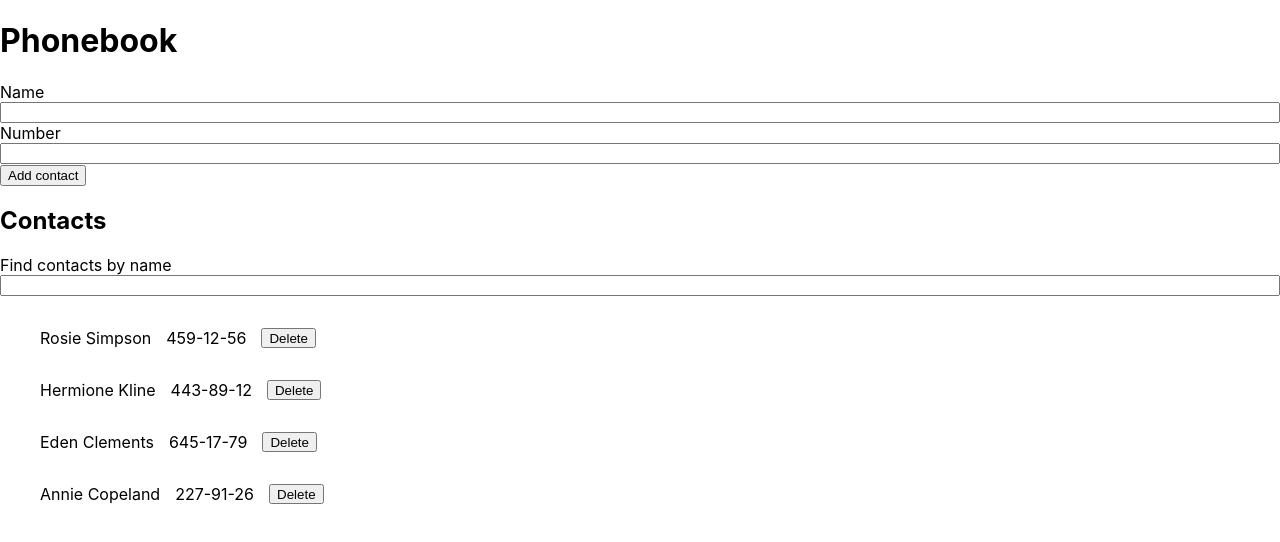
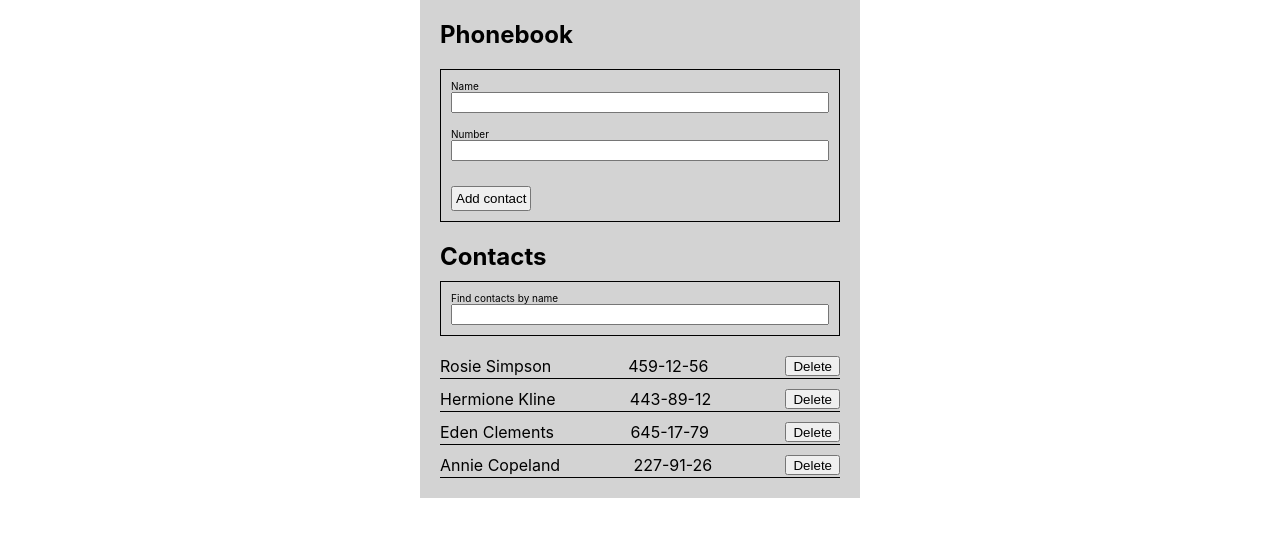
Before and after one commit to MaksymChuraiev/goit-react-hw-02-phonebook, a React (Create React App) app: page / in a window 1280 px wide. Shown: the top 542 px of the page. Built offline with nearby package versions, Linux system fonts and the light colour scheme.

Commit message:
add formik

```diff
--- a/src/components/App.jsx
+++ b/src/components/App.jsx
@@ -1,4 +1,5 @@
-import { Component } from 'react';
+import React, { Component } from 'react';
+import { ContactSection } from './ContactSection/ContactSection.styled';
 import { ContactForm } from './ContactForm/ContactForm';
 import { ContactList } from './ContactList/ContactList';
 import { ContactFilter } from './ContactFilter/ContactFilter';
@@ -23,9 +24,18 @@ export class App extends Component {
       number,
     };
 
-    this.setState(({ contacts }) => ({
-      contacts: [contact, ...contacts],
-    }));
+    this.setState(({ contacts }) => {
+      if (
+        contacts.some(
+          contact => contact.name.toLowerCase() === name.toLowerCase()
+        )
+      ) {
+        return alert(`${name} is already in contacts.`);
+      }
+      return {
+        contacts: [contact, ...contacts],
+      };
+    });
   };
 
   getContactsList = () => {
@@ -48,19 +58,17 @@ export class App extends Component {
   };
 
   render() {
+    const { filter } = this.state;
     return (
-      <>
+      <ContactSection>
         <ContactForm onSubmit={this.addContact} />
         <ContactTitle>Contacts</ContactTitle>
-        <ContactFilter
-          value={this.state.filter}
-          onChange={this.filterContact}
-        />
+        <ContactFilter value={filter} onChange={this.filterContact} />
         <ContactList
           contacts={this.getContactsList}
-          deleteContact={this.deleteContact}
+          onDeleteContact={this.deleteContact}
         ></ContactList>
-      </>
+      </ContactSection>
     );
   }
 }
--- a/src/components/ContactFilter/ContactFilter.jsx
+++ b/src/components/ContactFilter/ContactFilter.jsx
@@ -1,4 +1,5 @@
 import React from 'react';
+import PropTypes from 'prop-types';
 import { ContactFilterLabel, ContactFilterInput } from './ContactFilter.styled';
 
 export const ContactFilter = ({ value, onChange }) => {
@@ -14,3 +15,8 @@ export const ContactFilter = ({ value, onChange }) => {
     </ContactFilterLabel>
   );
 };
+
+ContactFilter.propTypes = {
+  value: PropTypes.string.isRequired,
+  onChange: PropTypes.func.isRequired,
+};
--- a/src/components/ContactFilter/ContactFilter.styled.jsx
+++ b/src/components/ContactFilter/ContactFilter.styled.jsx
@@ -3,5 +3,9 @@ import styled from '@emotion/styled';
 export const ContactFilterLabel = styled.label`
   display: flex;
   flex-direction: column;
+  font-size: 10px;
+  margin-top: 10px;
+  border: solid 1px #000;
+  padding: 10px;
 `;
 export const ContactFilterInput = styled.input``;
--- a/src/components/ContactForm/ContactForm.jsx
+++ b/src/components/ContactForm/ContactForm.jsx
@@ -1,5 +1,5 @@
-import { Component } from 'react';
-import { Formik } from 'formik';
+// import { Component } from 'react';
+import { Formik, ErrorMessage } from 'formik';
 import * as Yup from 'yup';
 
 import {
@@ -8,6 +8,7 @@ import {
   FormLabel,
   FormInput,
   FormButton,
+  FormErrorMessage,
 } from './ContactForm.styled';
 
 const initialValues = {
@@ -16,54 +17,51 @@ const initialValues = {
 };
 
 const validationSchema = Yup.object({
-  name: Yup.string().required(),
+  name: Yup.string()
+    .required()
+    .matches(
+      "^[a-zA-Zа-яА-Я]+(([' -][a-zA-Zа-яА-Я ])?[a-zA-Zа-яА-Я]*)*$",
+      'Name may contain only letters, apostrophe, dash and spaces.'
+    ),
   number: Yup.string().required(),
 });
 
-export class ContactForm extends Component {
-  state = {
-    name: '',
-    number: '',
-  };
+const renderErrorMessage = message => (
+  <FormErrorMessage>{message}</FormErrorMessage>
+);
 
-  handleSubmit = ({ name, number }, { resetForm }) => {
-    this.props.onSubmit(this.state);
-
-    this.setState({ name, number });
-    console.log(name);
-
-    // this.setState(prevState => {
-    //   this.props.onSubmit(prevState);
-    // });
+export const ContactForm = ({ onSubmit }) => {
+  const handleSubmit = (values, { resetForm }) => {
+    onSubmit(values);
 
     resetForm();
   };
 
-  render() {
   return (
     <>
       <FormTitle>Phonebook</FormTitle>
       <Formik
         validationSchema={validationSchema}
         initialValues={initialValues}
-          onSubmit={this.handleSubmit}
+        onSubmit={handleSubmit}
       >
         <FormThumb>
           <FormLabel>
             Name
             <FormInput name="name" type="text" />
+            <ErrorMessage name="name" render={renderErrorMessage} />
           </FormLabel>
           <FormLabel>
             Number
             <FormInput name="number" type="tel" />
+            <ErrorMessage name="number" render={renderErrorMessage} />
           </FormLabel>
           <FormButton type="submit">Add contact</FormButton>
         </FormThumb>
       </Formik>
     </>
   );
-  }
-}
+};
 
 // export class ContactForm extends Component {
 //   state = {
--- a/src/components/ContactForm/ContactForm.styled.jsx
+++ b/src/components/ContactForm/ContactForm.styled.jsx
@@ -1,11 +1,29 @@
 import styled from '@emotion/styled';
 import { Form, Field } from 'formik';
 
-export const FormTitle = styled.h1``;
-export const FormThumb = styled(Form)``;
+export const FormTitle = styled.h1`
+  margin-bottom: 20px;
+`;
+export const FormThumb = styled(Form)`
+  border: solid 1px #000;
+  padding: 10px;
+`;
 export const FormLabel = styled.label`
+  position: relative;
+  font-size: 10px;
   display: flex;
   flex-direction: column;
+  margin-bottom: 15px;
 `;
 export const FormInput = styled(Field)``;
-export const FormButton = styled.button``;
+export const FormErrorMessage = styled.p`
+  position: absolute;
+  bottom: -11px;
+  left: 0;
+  color: tomato;
+`;
+export const FormButton = styled.button`
+  cursor: pointer;
+  margin-top: 10px;
+  padding: 3px;
+`;
--- a/src/components/ContactList/ContactList.jsx
+++ b/src/components/ContactList/ContactList.jsx
@@ -1,4 +1,3 @@
-import React from 'react';
 import {
   ContactNameList,
   ContactNameItem,
@@ -6,8 +5,9 @@ import {
   ContactNumberText,
   ContactListButton,
 } from './ContactList.styled';
+import PropTypes from 'prop-types';
 
-export const ContactList = ({ contacts, deleteContact }) => {
+export const ContactList = ({ contacts, onDeleteContact }) => {
   return (
     <>
       <ContactNameList>
@@ -15,7 +15,7 @@ export const ContactList = ({ contacts, deleteContact }) => {
           <ContactNameItem key={id}>
             <ContactNameText>{name}</ContactNameText>
             <ContactNumberText>{number}</ContactNumberText>
-            <ContactListButton onClick={() => deleteContact(id)}>
+            <ContactListButton onClick={() => onDeleteContact(id)}>
               Delete
             </ContactListButton>
           </ContactNameItem>
@@ -24,3 +24,14 @@ export const ContactList = ({ contacts, deleteContact }) => {
     </>
   );
 };
+
+ContactList.propTypes = {
+  getContactsList: PropTypes.arrayOf(
+    PropTypes.exact({
+      id: PropTypes.string,
+      name: PropTypes.string,
+      number: PropTypes.string,
+    })
+  ),
+  onDeleteContact: PropTypes.func,
+};
--- a/src/components/ContactList/ContactList.styled.jsx
+++ b/src/components/ContactList/ContactList.styled.jsx
@@ -1,11 +1,20 @@
 import styled from '@emotion/styled';
 
-export const ContactTitle = styled.h2``;
-export const ContactNameList = styled.ul``;
+export const ContactTitle = styled.h2`
+  margin-top: 20px;
+`;
+export const ContactNameList = styled.ul`
+  margin-top: 20px;
+`;
 export const ContactNameItem = styled.li`
   display: flex;
   align-items: center;
-  gap: 15px;
+  justify-content: space-between;
+  :not(:last-child) {
+    margin-bottom: 10px;
+  }
+  padding-bottom: 2px;
+  border-bottom: 1px solid #000;
 `;
 export const ContactNameText = styled.p``;
 export const ContactNumberText = styled.p``;
--- /dev/null
+++ b/src/components/ContactSection/ContactSection.styled.jsx
@@ -0,0 +1,8 @@
+import styled from '@emotion/styled';
+
+export const ContactSection = styled.section`
+  margin: 0 auto;
+  width: 400px;
+  padding: 20px;
+  background-color: lightgray;
+`;
--- a/src/index.css
+++ b/src/index.css
@@ -2,6 +2,7 @@
 
 body {
   margin: 0;
+  padding: 0;
   font-family: -apple-system, BlinkMacSystemFont, 'Segoe UI', 'Roboto', 'Oxygen',
     'Ubuntu', 'Cantarell', 'Fira Sans', 'Droid Sans', 'Helvetica Neue',
     sans-serif;
@@ -13,3 +14,13 @@ code {
   font-family: source-code-pro, Menlo, Monaco, Consolas, 'Courier New',
     monospace;
 }
+
+ul,
+li,
+p,
+span,
+h1,
+h2 {
+  margin: 0;
+  padding: 0;
+}
```
Also changed, not shown: src/index.js (+11 -3 lines). Lines whose indentation alone changed are shown as unchanged.
